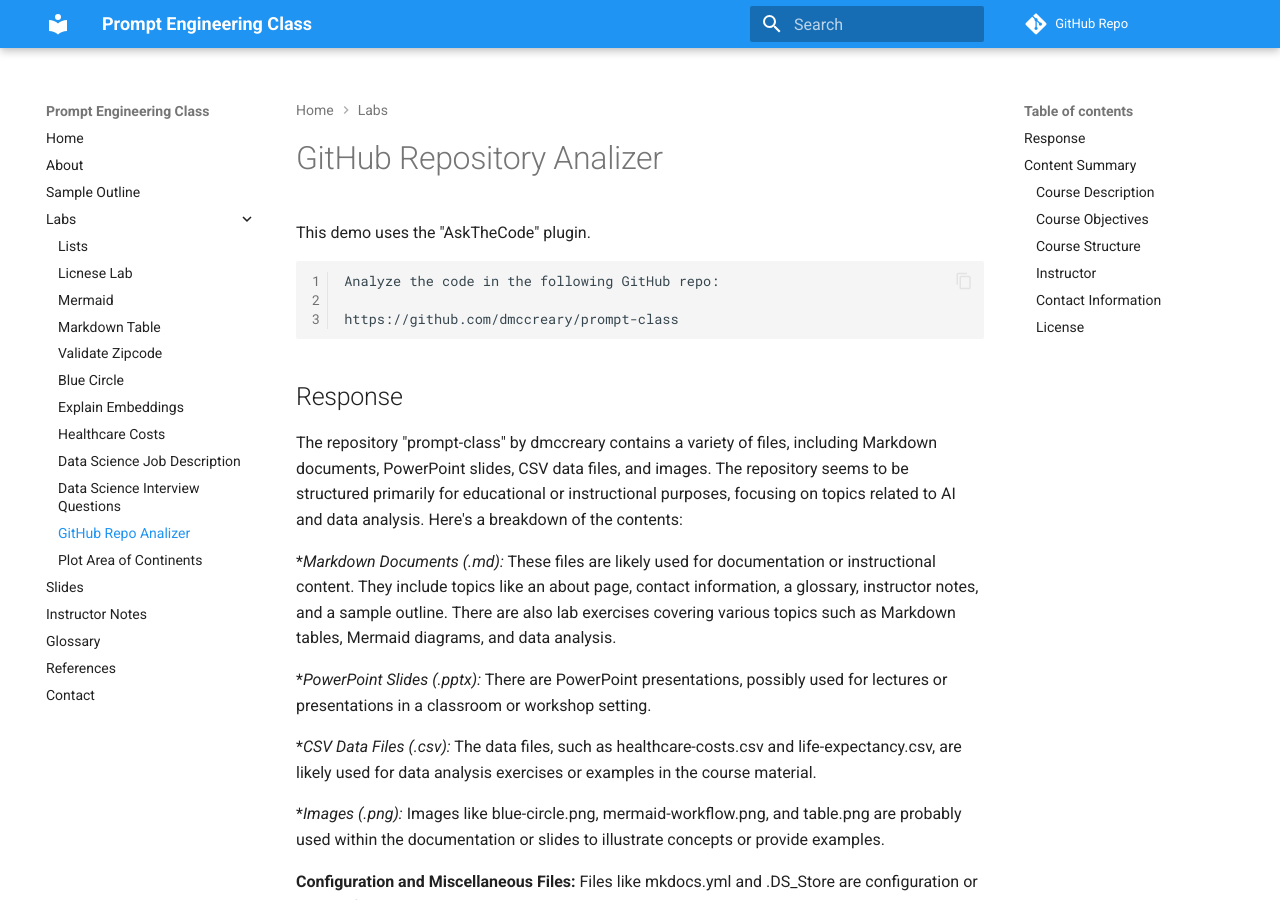
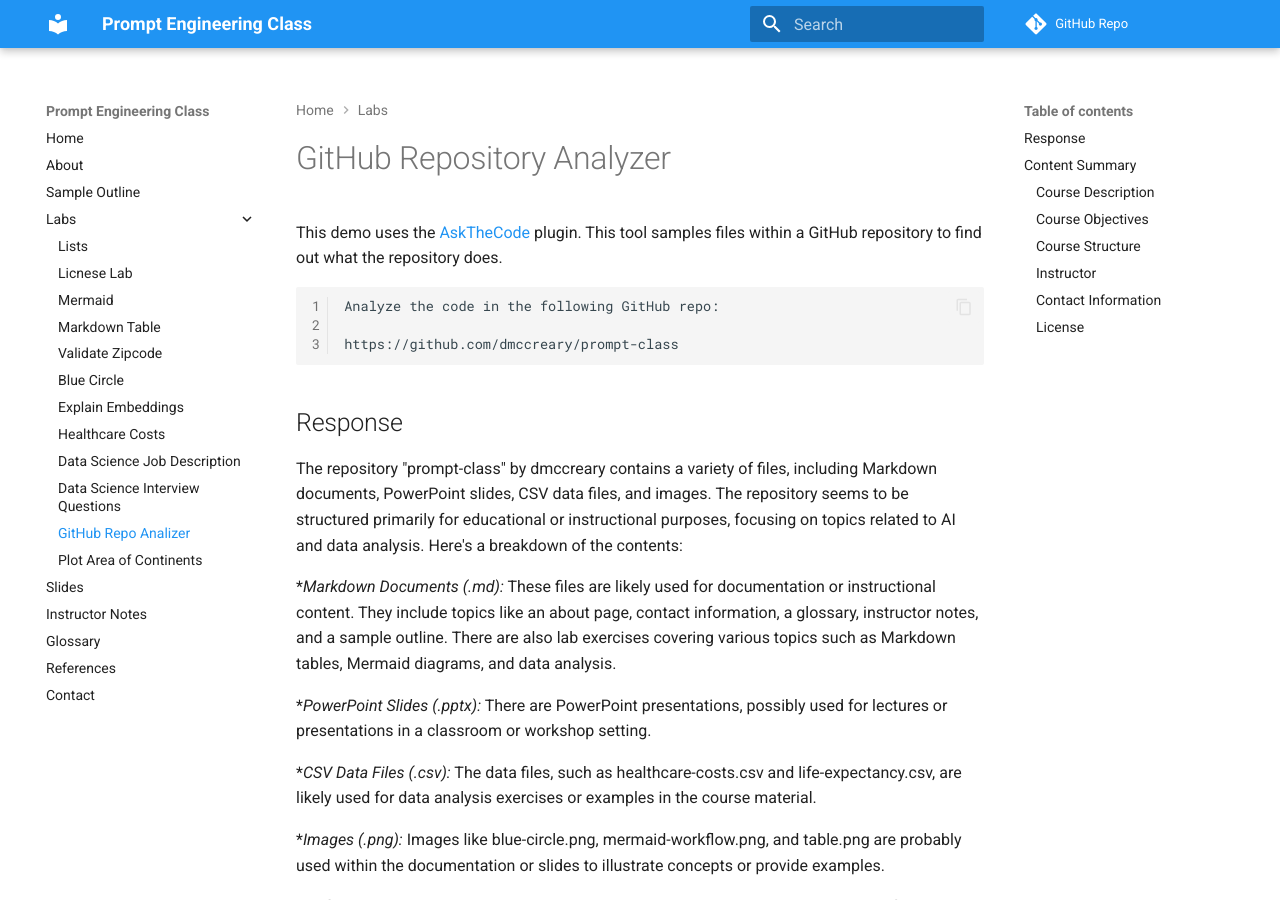
Before and after one commit to dmccreary/prompt-class, an MkDocs documentation site: the page built from docs/labs/10-github-repo-analyzer.md, in a window 1280 px wide and 900 px high. Built offline with MkDocs 1.6.1 and Material for MkDocs 9.7.7, drawn with Linux system fonts in a browser that asks for light colours; comment, search, counter and statistics services are not loaded.

Commit message:
updating content

````diff
--- a/docs/labs/10-github-repo-analyzer.md
+++ b/docs/labs/10-github-repo-analyzer.md
@@ -1,7 +1,8 @@
-# GitHub Repository Analizer
+# GitHub Repository Analyzer
 
-This demo uses the "AskTheCode" plugin.
-
+This demo uses the [AskTheCode](https://gptstore.ai/plugins/askthecode-dsomok-online) plugin.  This tool samples files
+within a GitHub repository to find out what the repository
+does.
 
 ```
 Analyze the code in the following GitHub repo:
@@ -48,7 +49,7 @@ The course is divided into several modules, each focusing on different aspects o
 Dan McCreary is the instructor for this course. He has extensive experience in AI and data management.
 
 ### Contact Information
-For more information, please refer to the [Contact](docs/contact.md) page.
+For more information, please refer to the [Contact](./contact.md) page.
 
 ### License
 This course material is licensed under the Creative Commens
````
